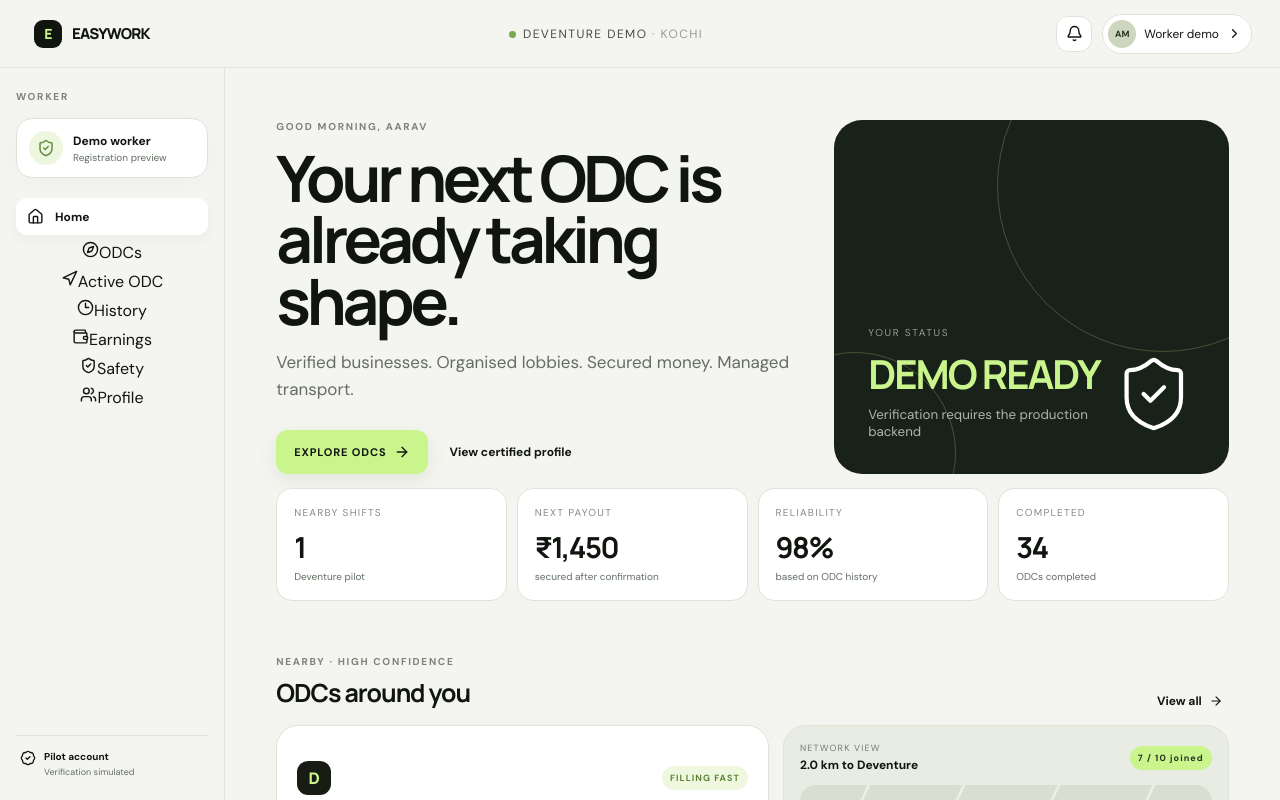
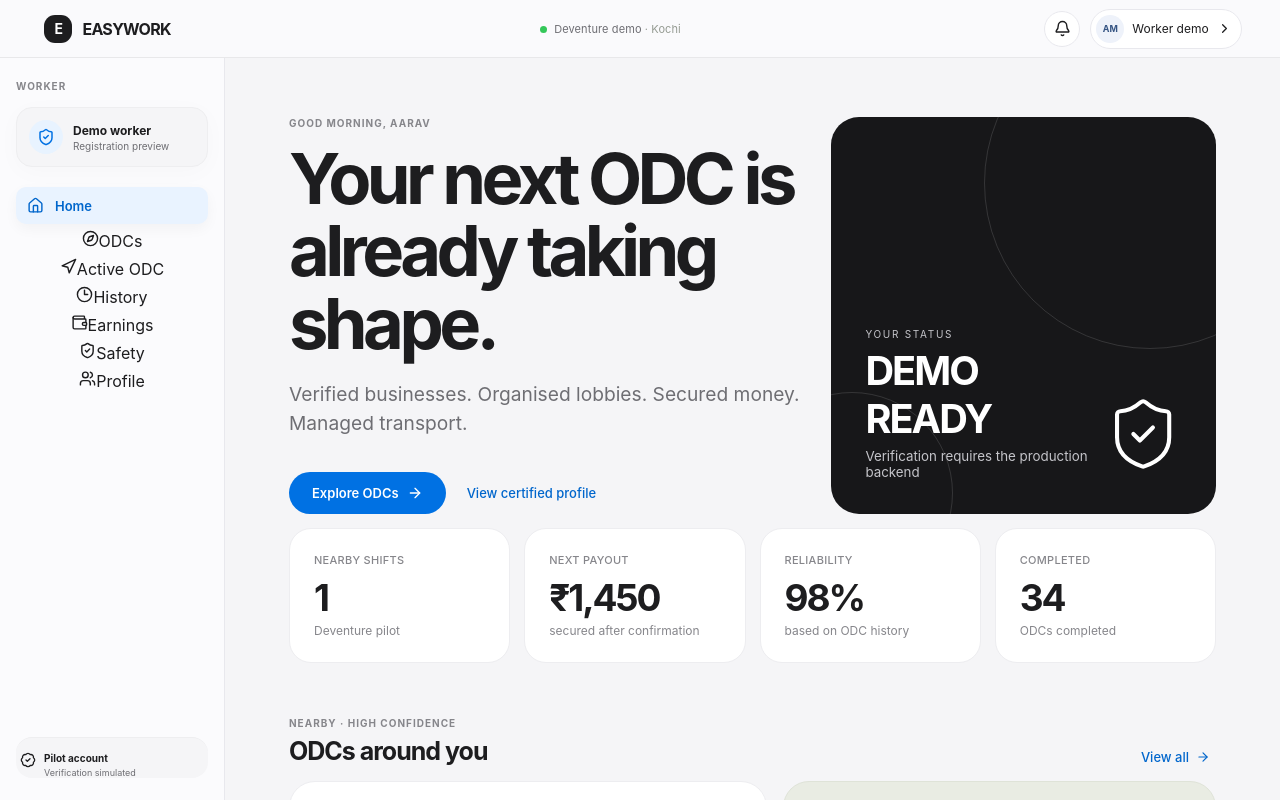
Before and after one commit to Gaurav-7489/easywork, a React (Vite) app: page / in a window 1280 px wide. Shown: the top 800 px of the page. Built offline with nearby package versions, Linux system fonts and the light colour scheme.

Commit message:
design: Apple-inspired neutral UI system across worker, hotel and operations

```diff
--- a/src/styles.css
+++ b/src/styles.css
@@ -48,3 +48,122 @@
  .main{padding-bottom:64px}
 }
 @media(prefers-reduced-motion:reduce){button,.odc-card,.pilot-panel{transition:none!important}}
+
+/* Apple-inspired EasyWork design system — original layouts, no Apple assets */
+:root{
+ font-family:-apple-system,BlinkMacSystemFont,"SF Pro Display","SF Pro Text","Helvetica Neue",Arial,sans-serif;
+ color:#1d1d1f;background:#f5f5f7;
+ --ink:#1d1d1f;--dark:#1d1d1f;--muted:#6e6e73;--line:#e5e5e9;
+ --soft:#f5f5f7;--white:#fff;--lime:#0071e3;--green:#0071e3;--danger:#d92d20;
+}
+html,body{background:#f5f5f7;color:#1d1d1f}
+h1,h2,h3,h4,.brand,.pilot-head h1,.pilot-stat strong,.section-heading h2,.hero-row h1,.section-header h1,.pilot-panel h2,.pilot-banner h2,.pilot-logo b,.hero-metric strong,.metric strong,.pilot-money,.pilot-quote strong{font-family:-apple-system,BlinkMacSystemFont,"SF Pro Display","Helvetica Neue",Arial,sans-serif}
+h1,h2,h3{font-weight:700}
+.app{background:#f5f5f7}
+.topbar{height:58px;background:rgba(251,251,253,.86);border-bottom:1px solid rgba(0,0,0,.07);backdrop-filter:saturate(180%) blur(22px);-webkit-backdrop-filter:saturate(180%) blur(22px);padding-inline:clamp(16px,3vw,56px)}
+.brand{letter-spacing:-.045em;font-size:16px;font-weight:700}
+.brand-mark,.pilot-logo>span{background:#1d1d1f;color:#fff;border-radius:11px}
+.top-center{font-size:11px;text-transform:none;letter-spacing:.01em;color:#6e6e73}
+.live-dot{background:#34c759}
+.profile-chip,.icon-btn{border-color:#e8e8ed;border-radius:999px;background:#fff}
+.role-menu{top:55px;border-color:#e5e5e9;border-radius:20px;box-shadow:0 18px 60px rgba(0,0,0,.10)}
+.role-menu button:hover{background:#f5f5f7}
+.eyebrow{color:#86868b;font-size:10px;font-weight:700;letter-spacing:.1em}
+.btn{border-radius:999px;min-height:42px;padding:0 23px;letter-spacing:0;font-size:13px;text-transform:none;font-weight:600}
+.btn.lime{background:#0071e3;color:#fff;box-shadow:none}
+.btn.lime:hover:not(:disabled){background:#0077ed;color:#fff;box-shadow:0 8px 20px rgba(0,113,227,.14)}
+.btn.danger{color:#c93434;border-color:#f3c9cb}
+.text-btn{color:#0066cc;font-size:13px;font-weight:500}
+.text-btn:hover{text-decoration:underline}
+.outline-btn,.mini-btn{border-color:#d2d2d7!important;border-radius:999px!important;color:#0066cc!important}
+.sidebar,.pilot-sidebar,.ops-sidebar{background:#fbfbfd;border-color:#e8e8ed;top:58px;height:calc(100vh - 58px)}
+.worker-shell,.pilot-layout{min-height:calc(100vh - 58px)}
+.nav-item{font-size:13px;border-radius:10px;color:#6e6e73}
+.nav-item.active,.pilot-nav button.active,.ops-sidebar button.active{background:#e9f3ff;color:#0066cc;font-weight:600;border-color:transparent}
+.nav-item:hover,.pilot-nav button:hover{background:#f0f0f3}
+.cert-card,.mini-trust,.pilot-sidebar-bottom{background:#f5f5f7;border-color:#eeeef0;border-radius:16px}
+.cert-ring{background:#e8f3ff;color:#0071e3}
+.pilot-sidebar-bottom{color:#1d1d1f}
+.pilot-main{background:#f5f5f7;padding:clamp(28px,4vw,58px) clamp(20px,5vw,80px) 70px}
+.pilot-head{margin-bottom:38px;align-items:flex-end}
+.pilot-head h1{font-size:clamp(38px,5.15vw,70px);line-height:1.04;letter-spacing:-.055em;font-weight:700;max-width:820px}
+.pilot-head p{color:#6e6e73;font-size:17px;max-width:670px;line-height:1.52}
+.pilot-stat,.pilot-panel,.metric,.odc-card,.side-card,.ops-main-card,.safety-card,.profile-card,.verification-panel,.timeline-card,.transport-card,.status-block{background:#fff;border:1px solid #ededf0;border-radius:22px;box-shadow:none}
+.pilot-stat,.metric{min-height:128px;padding:24px}
+.pilot-stat span,.metric span{font-size:11px;letter-spacing:.025em;color:#86868b;font-weight:500}
+.pilot-stat strong,.metric strong{font-size:clamp(25px,3vw,37px);letter-spacing:-.055em;font-weight:700;color:#1d1d1f}
+.pilot-stat small,.metric small{color:#86868b;font-size:12px}
+.pilot-panel{padding:clamp(22px,2.8vw,36px);border-radius:26px}
+.pilot-panel h2{font-size:clamp(24px,2.7vw,36px);letter-spacing:-.045em}
+.pilot-panel h3{font-size:19px;letter-spacing:-.03em}
+.pilot-panel p{color:#6e6e73;font-size:14px}
+.pilot-banner{background:#171719;border:0;border-radius:28px;padding:clamp(28px,4vw,58px);min-height:290px}
+.pilot-banner:before{content:"";position:absolute;right:-150px;bottom:-350px;width:650px;height:650px;border-radius:50%;background:radial-gradient(circle,rgba(92,122,255,.35),rgba(92,122,255,0) 67%);pointer-events:none}
+.pilot-banner h2{font-size:clamp(36px,4.4vw,62px);max-width:800px;line-height:1.07;letter-spacing:-.065em}
+.pilot-banner p{font-size:15px;color:#c5c5cb}
+.pilot-banner .eyebrow{color:#bcbcc8}
+.pilot-journey{position:relative}
+.pilot-journey span{background:#ffffff10;border:1px solid #ffffff30;border-radius:999px}
+.pilot-journey i{background:#fff;color:#1d1d1f}
+.pilot-feature{background:#f5f5f7;border-radius:20px}
+.pilot-progress{background:#ededf0}
+.pilot-progress i{background:#0071e3}
+.pilot-check{border-color:#f0f0f2}
+.pilot-check b.ok{color:#218a45}
+.pilot-check b.pending{color:#86868b}
+.pilot-job,.pilot-person{border-color:#ededf0}
+.pilot-person-avatar,.avatar{background:#eef2fa;color:#355483}
+.pilot-input{background:#fff;border:1px solid #d2d2d7;border-radius:12px;min-height:46px}
+.pilot-input:focus{border-color:#0071e3;box-shadow:0 0 0 4px rgba(0,113,227,.13)}
+.pilot-quote{background:#f5f5f7;border-radius:20px}
+.pilot-disclaimer{background:#f6f6f8}
+.pilot-toast,.toast{background:#1d1d1f;color:white;border-radius:16px;box-shadow:0 16px 48px #0002}
+.page{padding:clamp(30px,4.6vw,78px) clamp(20px,5vw,80px) 90px}
+.hero-row{gap:22px}
+.hero-row h1,.section-header h1{font-size:clamp(45px,5.5vw,82px);line-height:1.03;letter-spacing:-.065em;font-weight:700}
+.hero-copy,.section-header p{color:#6e6e73;font-size:clamp(16px,1.5vw,20px)}
+.hero-actions{margin-top:33px}
+.cert-hero{background:#171719;border-radius:28px;min-height:310px}
+.cert-hero:before,.cert-hero:after{border-color:rgba(255,255,255,.13)}
+.hero-metric strong{font-size:clamp(30px,3.1vw,45px);color:#fff}
+.hero-metric span,.hero-metric small{color:#c5c5ca}
+.stats-grid{gap:14px}
+.home-grid,.odc-grid{gap:16px}
+.odc-card,.map-card{border-radius:26px}
+.odc-card:hover,.pilot-panel:hover{border-color:#d7d7dd}
+.company-mark{background:#1d1d1f;color:#fff;border-radius:12px}
+.payout-row strong{color:#1d1d1f}
+.progress i{background:#0071e3}
+.journey-step.done span{background:#0071e3;color:#fff;border-color:#0071e3}
+.segmented{background:#ededf0;border-radius:999px;padding:4px;width:max-content;max-width:100%}
+.segmented button{border-radius:999px;font-weight:500}
+.segmented button.selected{background:#fff;color:#1d1d1f;box-shadow:0 1px 5px #00000015}
+.certified-pill,.verified-text,.trust-list svg{color:#0071e3}
+.money-box{background:#f5f5f7}
+.demo-save{background:#edf5ff;color:#0066cc!important}
+.status.confirmed,.status.open,.lime-pill{background:#ebf4ff;color:#0066cc}
+.pilot-route{background:#f5f5f7}
+@media(max-width:1050px){.pilot-main{padding:34px 26px}.pilot-head h1{font-size:clamp(36px,5vw,54px)}}
+@media(max-width:720px){
+ .topbar{height:58px;padding-inline:14px}
+ .pilot-sidebar{height:auto;top:auto}
+ .pilot-main{padding:30px 16px 70px}
+ .pilot-head h1{font-size:40px}
+ .pilot-head p{font-size:15px}
+ .pilot-banner{min-height:0;padding:26px 22px;border-radius:22px}
+ .pilot-banner h2{font-size:36px}
+ .pilot-stat{padding:18px;min-height:106px;border-radius:18px}
+ .pilot-stat strong{font-size:26px}
+ .pilot-panel{padding:20px;border-radius:20px}
+ .pilot-nav button.active{background:#e9f3ff}
+ .page{padding:32px 20px 100px}
+ .hero-row h1,.section-header h1{font-size:clamp(38px,10vw,50px)}
+ .hero-copy{font-size:16px}
+ .cert-hero{min-height:235px;border-radius:23px}
+ .metric{min-height:95px;padding:17px;border-radius:18px}
+ .metric strong{font-size:27px}
+ .odc-card{border-radius:22px}
+ .segmented{width:100%;justify-content:space-between}
+ .segmented button{flex:1}
+}
+@media(prefers-reduced-motion:reduce){.pilot-banner:before{display:none}}
```
